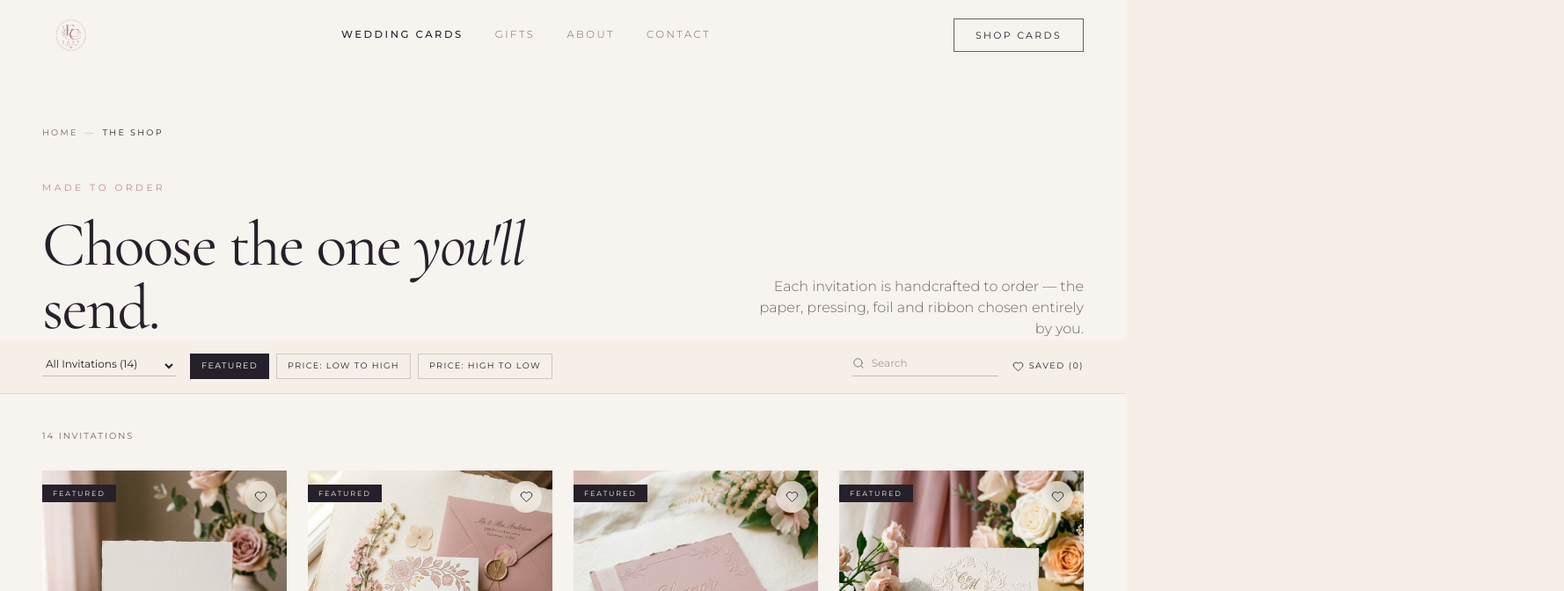
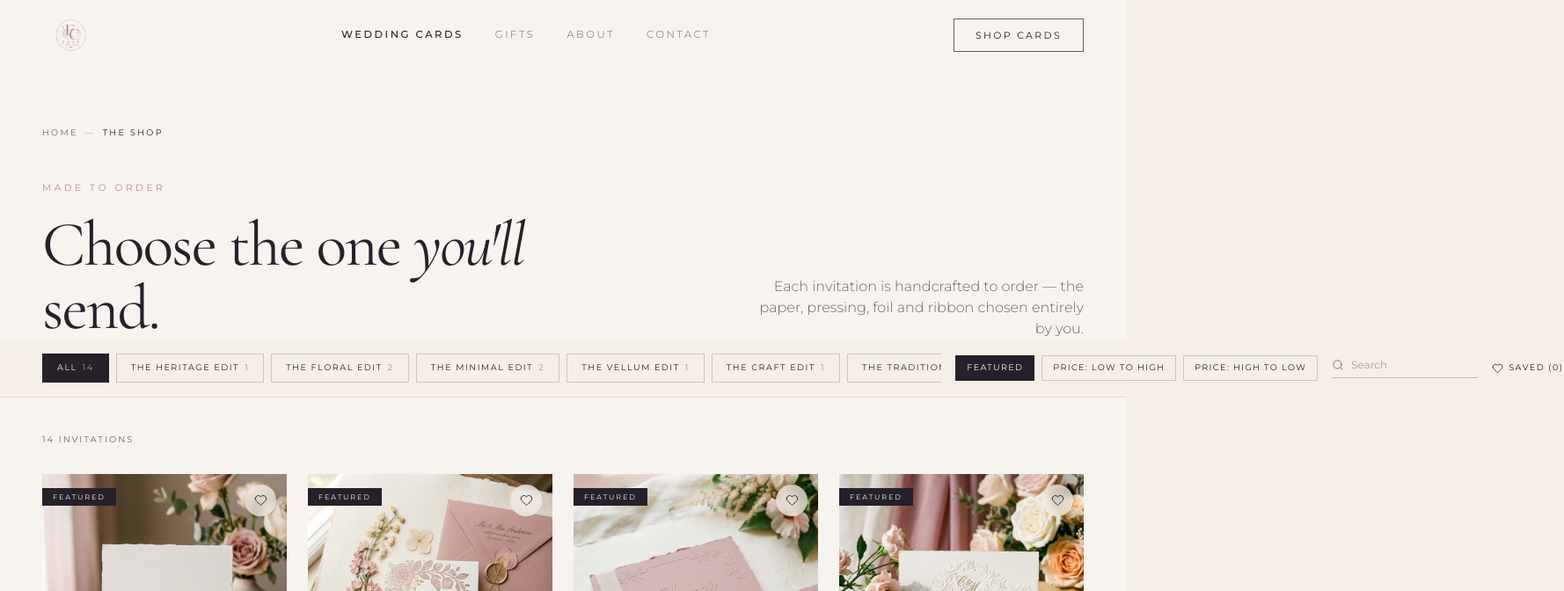
Before and after one commit to Polycoded/easy_wedding_cards, a React (Create React App) app in the folder frontend/: page /shop in a window 1280 px wide. Shown: the top 672 px of the page at 88% size, 1778 px wide, since content can reach past the window. Built offline with nearby package versions, Linux system fonts and the light colour scheme.

Commit message:
horizontal scroll is back

```diff
--- a/frontend/src/pages/Shop.jsx
+++ b/frontend/src/pages/Shop.jsx
@@ -9,9 +9,7 @@ import {
   cards,
   categoryCounts,
   useFavorites,
-  getRecentlyViewed,
   slugify,
-  imgUrl,
   PAGE_SIZE,
 } from "../lib/shop";
 
@@ -34,13 +32,6 @@ export default function Shop() {
   const [sort, setSort] = useState("featured");
   const [visible, setVisible] = useState(PAGE_SIZE);
   const [showFavorites, setShowFavorites] = useState(false);
-
-  const [recent] = useState(() =>
-    getRecentlyViewed()
-      .map((id) => cards.find((c) => c.id === id))
-      .filter(Boolean)
-      .slice(0, 6),
-  );
 
   useEffect(() => {
     setCategory(urlCategory);
@@ -103,54 +94,31 @@ export default function Shop() {
           </div>
         </div>
 
-        {/* Recently viewed strip */}
-        {recent.length > 0 && (
-          <div className="mt-12 border-y border-espresso/10 bg-cream/50" data-testid="recently-viewed">
-            <div className="mx-auto max-w-[1500px] px-5 sm:px-8 lg:px-12 py-6">
-              <p className="font-sans text-[0.58rem] uppercase tracking-[0.24em] text-taupe mb-4">Recently viewed</p>
-              <div className="flex gap-5 overflow-x-auto pb-1">
-                {recent.map((c) => (
-                  <Link
-                    key={c.id}
-                    to={`/shop/${slugify(c.id)}`}
-                    data-testid={`recent-${slugify(c.id)}`}
-                    className="group shrink-0 w-24 sm:w-28"
-                  >
-                    <div className="aspect-[4/5] overflow-hidden bg-beige">
-                      <img
-                        src={imgUrl(c.images[0])}
-                        alt={c.id}
-                        className="h-full w-full object-cover transition-transform duration-700 group-hover:scale-105"
-                      />
-                    </div>
-                    <p className="mt-2 font-serif text-sm text-espresso leading-tight">{c.id}</p>
-                  </Link>
-                ))}
-              </div>
-            </div>
-          </div>
-        )}
-
         {/* Sticky top filter bar */}
         <div className="sticky top-16 md:top-20 z-30 bg-ivory/90 backdrop-blur-md border-b border-espresso/10">
           <div className="mx-auto max-w-[1500px] px-5 sm:px-8 lg:px-12 py-4 flex flex-col gap-4 lg:flex-row lg:items-center lg:justify-between">
-            {/* Category dropdown + sort tiles */}
-            <div className="flex flex-wrap items-center gap-4">
-              <select
-                value={category}
-                onChange={(e) => pickCategory(e.target.value)}
-                data-testid="category-select"
-                aria-label="Category"
-                className="bg-transparent border-b border-espresso/25 pb-1.5 font-sans text-xs text-espresso outline-none cursor-pointer"
-              >
-                {categories.map((c) => (
-                  <option key={c} value={c}>
-                    {c === "All" ? "All Invitations" : c} ({counts[c]})
-                  </option>
-                ))}
-              </select>
+            {/* Category pills (scrollable, hidden scrollbar) + sort tiles */}
+            <div className="flex flex-col gap-3 lg:flex-row lg:items-center lg:gap-4">
+              <div className="flex gap-2 overflow-x-auto no-scrollbar -mx-1 px-1 lg:mx-0 lg:px-0">
+                {categories.map((c) => {
+                  const on = category === c;
+                  return (
+                    <button
+                      key={c}
+                      onClick={() => pickCategory(c)}
+                      data-testid={`category-${slugify(c)}`}
+                      className={`shrink-0 border px-4 py-2 font-sans text-[0.6rem] uppercase tracking-[0.16em] transition-colors duration-300 ${
+                        on ? "border-espresso bg-espresso text-cream" : "border-espresso/20 text-espresso hover:border-espresso"
+                      }`}
+                    >
+                      {c === "All" ? "All" : c}
+                      <span className={`ml-1.5 ${on ? "text-cream/60" : "text-taupe/70"}`}>{counts[c]}</span>
+                    </button>
+                  );
+                })}
+              </div>
 
-              <div className="flex items-center gap-2">
+              <div className="flex items-center gap-2 shrink-0">
                 {SORT_OPTIONS.map((s) => {
                   const on = sort === s.value;
                   return (
```
